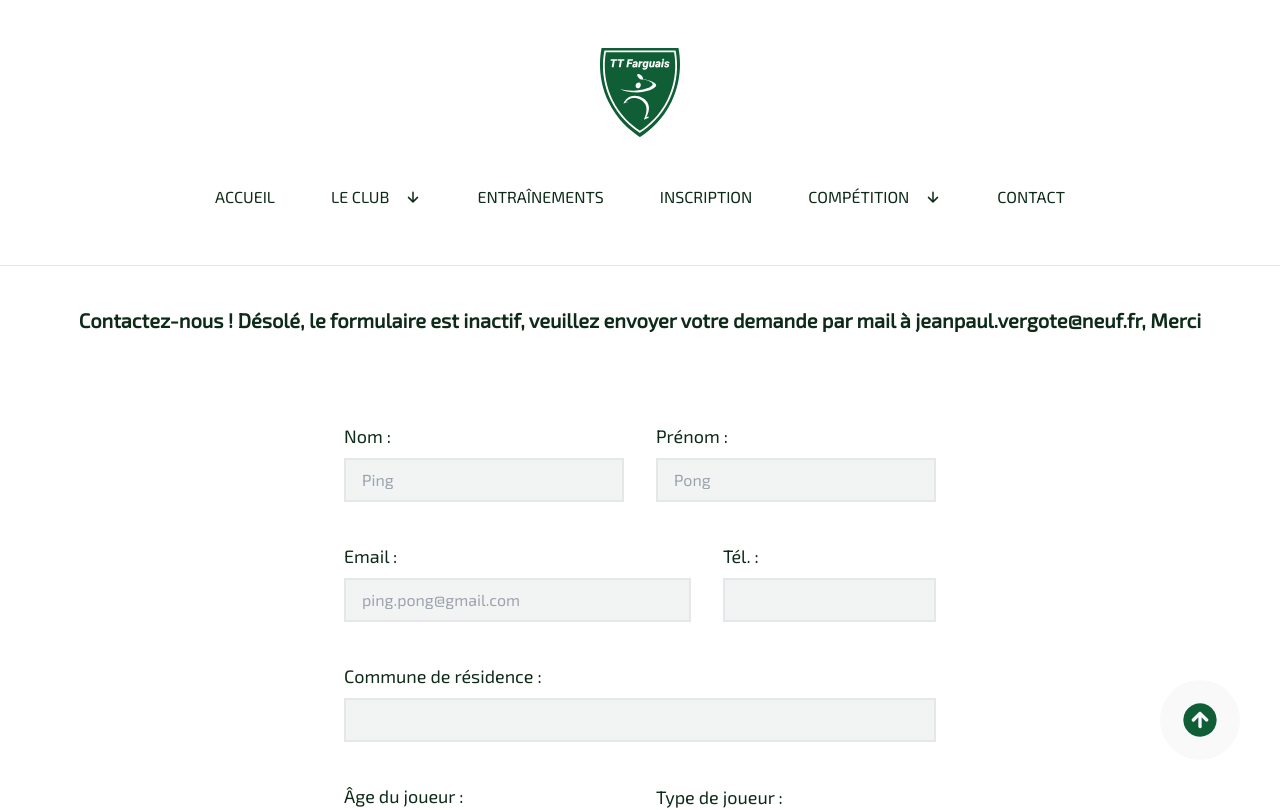
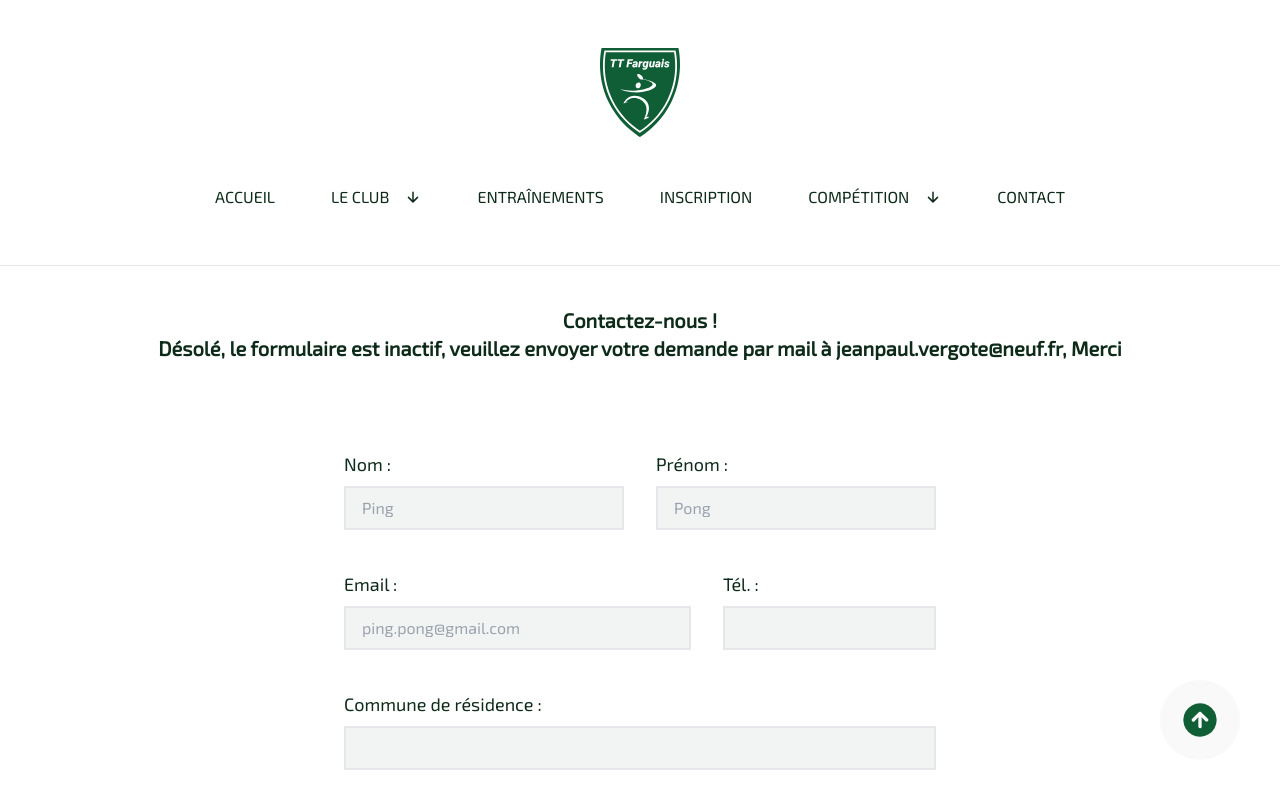
Before and after one commit to ttfarguais/ttfarguais, a Next.js app: page /contact in a window 1280 px wide. Shown: the top 810 px of the page. Built offline with nearby package versions, Linux system fonts and the light colour scheme.

Commit message:
Update Contact.jsx

```diff
--- a/app/src/components/Main/contact/Contact.jsx
+++ b/app/src/components/Main/contact/Contact.jsx
@@ -16,7 +16,7 @@ export default function Contact({
     <div className="flex flex-col items-center m-auto py-6">
       <h1 className="text-xl text-center font-bold p-4 mb-8">
         Contactez-nous !
-        Désolé, le formulaire est inactif, veuillez envoyer votre demande par mail à jeanpaul.vergote@neuf.fr, Merci
+        <div>Désolé, le formulaire est inactif, veuillez envoyer votre demande par mail à jeanpaul.vergote@neuf.fr, Merci</div>
       </h1>
 
       <form
```
